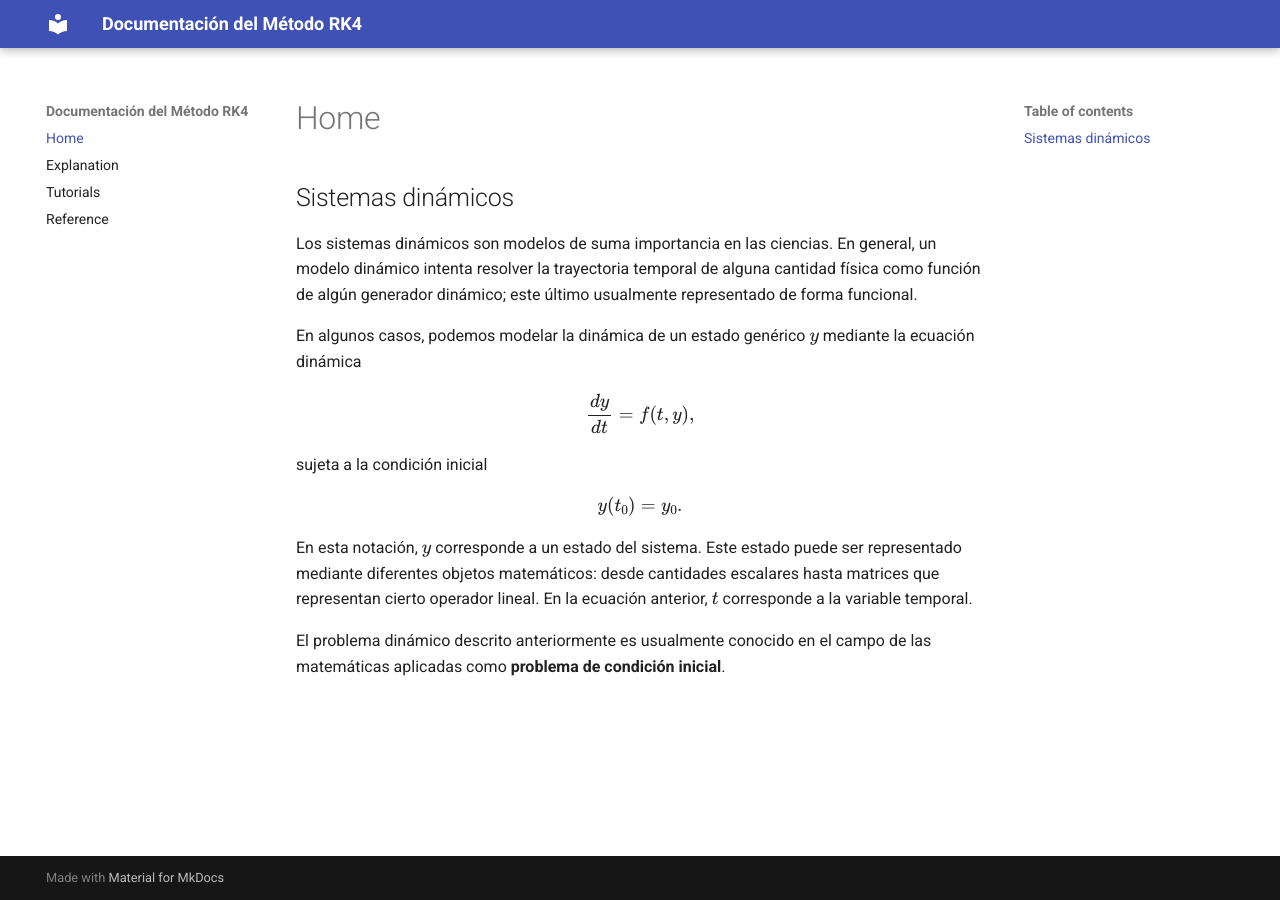
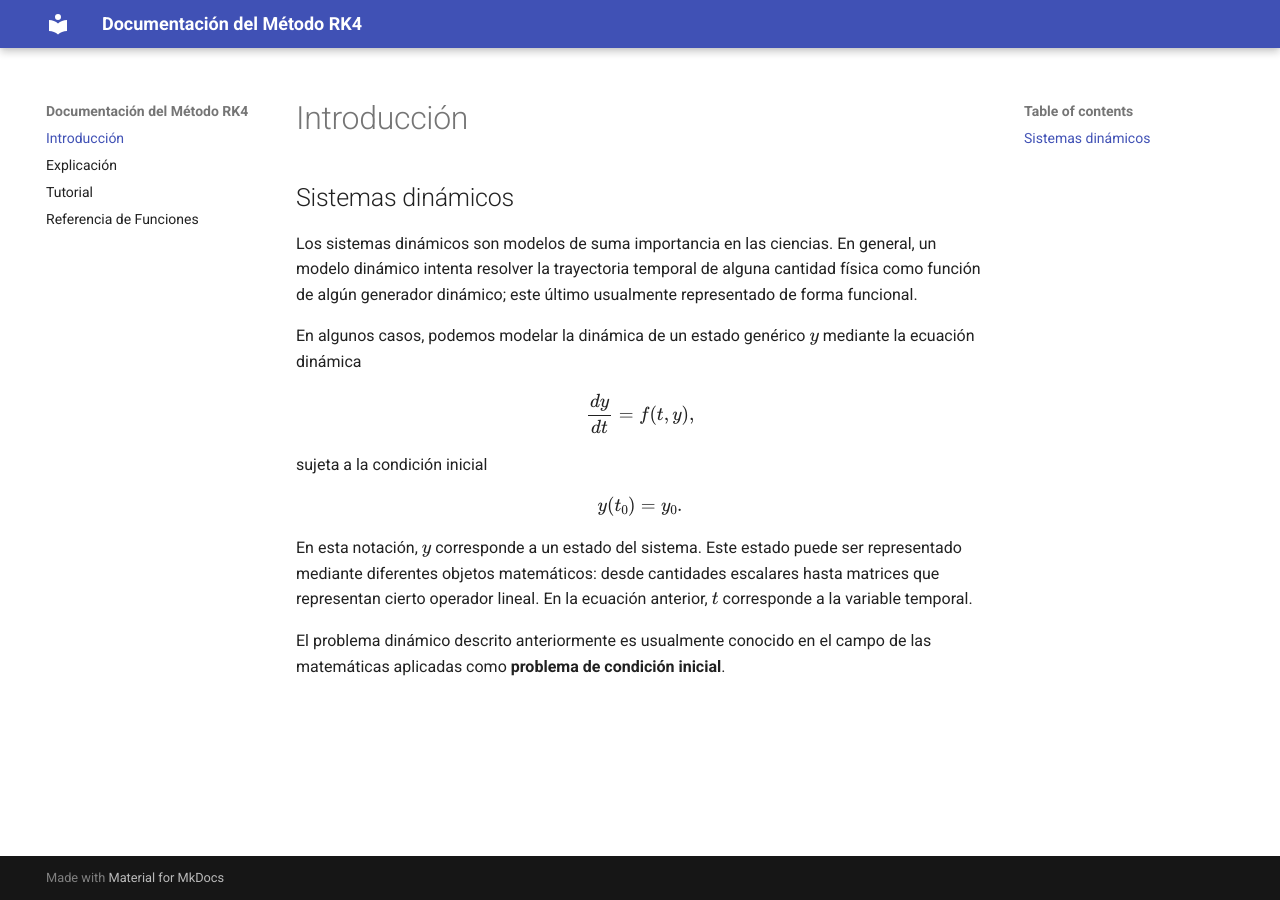
Before and after one commit to isacambronero/MetodoRK4, an MkDocs documentation site: the page built from docs/index.md, in a window 1280 px wide. Built offline with MkDocs 1.6.1 and Material for MkDocs 9.7.7, drawn with Linux system fonts in a browser that asks for light colours.

Commit message:
Modificar archivo mkdocs.yml

```diff
--- a/mkdocs.yml
+++ b/mkdocs.yml
@@ -4,10 +4,10 @@ theme:
   name: "material"
 
 nav:
-  - index.md
-  - explanation.md
-  - tutorials.md
-  - reference.md
+  - Introducción: index.md
+  - Explicación: explanation.md
+  - Tutorial: tutorials.md
+  - Referencia de Funciones: reference.md
 
 plugins:
   - mkdocstrings
```
